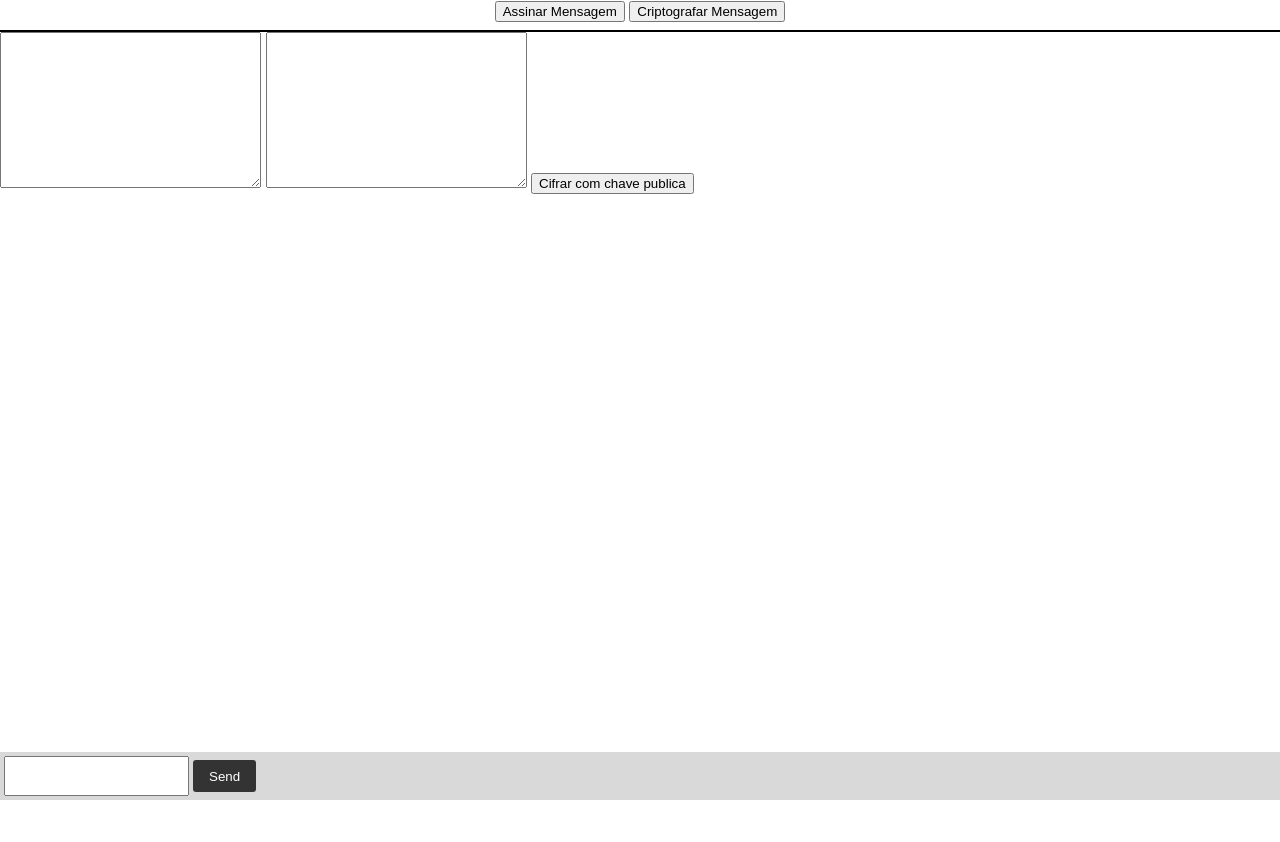
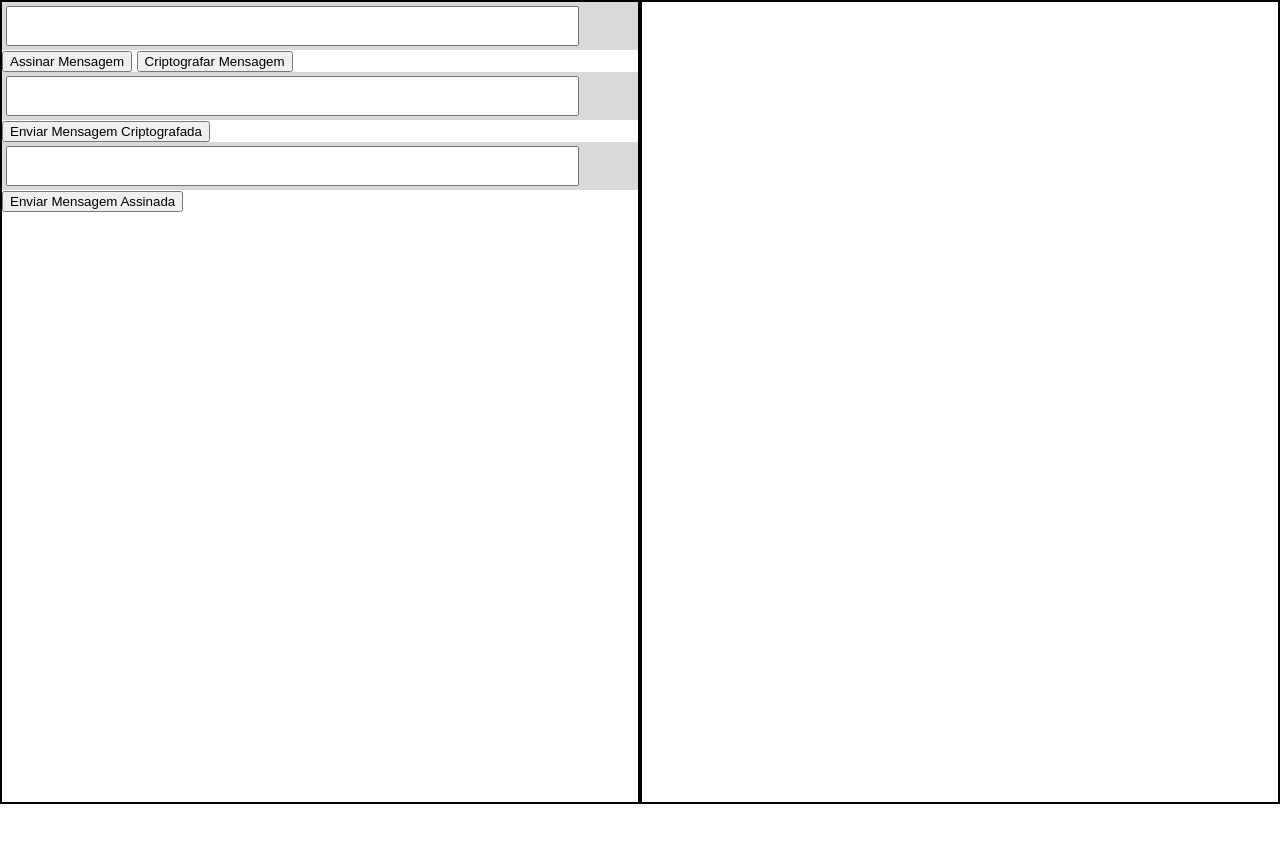
Before and after one commit to DevGuilhermeSv/AssinaturaDigital, a website: page index.html in a window 1280 px wide. Before the commit the page ends 800 px from the top, so only its background shows below. Drawn offline with nearby package versions, Linux system fonts and the light colour scheme; no server answers.

Commit message:
adjust front

```diff
--- a/index.html
+++ b/index.html
@@ -1,49 +1,145 @@
 <!DOCTYPE html>
 <html>
+
 <head>
   <title>Socket.IO chat</title>
   <style>
-      body { margin: 0; padding-bottom: 3rem; font-family: -apple-system, BlinkMacSystemFont, "Segoe UI", Roboto, Helvetica, Arial, sans-serif; }
+    body {
+      margin: 0;
+      padding-bottom: 3rem;
+      font-family: -apple-system, BlinkMacSystemFont, "Segoe UI", Roboto, Helvetica, Arial, sans-serif;
+    }
 
-      .form { background: rgba(0, 0, 0, 0.15); padding: 0.25rem;  display: flex; height: 3rem; box-sizing: border-box; backdrop-filter: blur(10px); }
-      #mensage-form{ background: rgba(0, 0, 0, 0.15); padding: 0.25rem; position: fixed; bottom: 0; left: 0; right: 0; display: flex; height: 3rem; box-sizing: border-box; backdrop-filter: blur(10px); }
+    .form {
+      background: rgba(0, 0, 0, 0.15);
+      padding: 0.25rem;
+      display: flex;
+      height: 3rem;
+      box-sizing: border-box;
+      backdrop-filter: blur(10px);
+    }
 
-      #input { border: none; padding: 0 1rem; flex-grow: 1; border-radius: 2rem; margin: 0.25rem; }
-      #input:focus { outline: none; }
-      .form > button { background: #333; border: none; padding: 0 1rem; margin: 0.25rem; border-radius: 3px; outline: none; color: #fff; }
+    #mensage-form {
+      background: rgba(0, 0, 0, 0.15);
+      padding: 0.25rem;
+      display: flex;
+      height: 3rem;
+      box-sizing: border-box;
+      backdrop-filter: blur(10px);
+    }
 
-      #messages { list-style-type: none; margin: 0; padding: 0; }
-      #messages > li { padding: 0.5rem 1rem; }
-      #messages > li:nth-child(odd) { background: #efefef; }
+    #mensage-input {
+      width: 90%;
+    }
 
-      #opcoes{
+    #input {
+      border: none;
+      padding: 0 1rem;
+      flex-grow: 1;
+      border-radius: 2rem;
+      margin: 0.25rem;
+    }
+
+    #input:focus {
+      outline: none;
+    }
+
+    .form>button {
+      background: #333;
+      border: none;
+      padding: 0 1rem;
+      margin: 0.25rem;
+      border-radius: 3px;
+      outline: none;
+      color: #fff;
+    }
+
+    #messages {
+      list-style-type: none;
+      margin: 0;
+      padding: 0;
+    }
+
+    #messages>li {
+      padding: 0.5rem 1rem;
+    }
+
+    #messages>li:nth-child(odd) {
+      background: #efefef;
+    }
+
+    #container {
+      width: 100%;
+      display: flex;
+      justify-content: space-around;
+    }
+
+    .inner-container {
+      border: 2px solid black;
+      height: 100vh;
+      flex: 1;
+    }
+
+    /* #opcoes{
         border-bottom: 2px solid black;
         height: 30px;
         width: 100%;
         display: flex;
          justify-content: center;
-      }
+      } */
   </style>
 </head>
+
 <body>
   <ul id="messages"></ul>
+  <div id="container">
+    <div id="left-container" class="inner-container">
+      <form id="mensage-form" class="form" action="">
+        <input id="mensage-input" autocomplete="off" />
+      </form>
       <div id="opcoes">
         <form>
           <input type="button" value="Assinar Mensagem" onclick="assinar()">
-        <input type="button" value="Criptografar Mensagem">
+          <input type="button" value="Criptografar Mensagem" onclick="criptografar()">
+        </form>
+        <div id="mensagem-criptografada">
+
+          <form id="mensage-form" class="form" action="">
+            <input id="mensage-input" autocomplete="off" />
+          </form>
+          <div id="opcoes">
+            <form>
+              <input type="button" value="Enviar Mensagem Criptografada" onclick="enviar()">
             </form>
 
-    </div>
-    <div id="detalhes">
-      <textarea name="mensagem" id="" cols="30" rows="10"></textarea>
-      <textarea name="hash" id="" cols="30" rows="10"></textarea>
-      <input type="button" value="Cifrar com chave publica" onclick="cifrar()" >
 
           </div>
+        </div>
+        <div id="mensagem-assinada">
+
           <form id="mensage-form" class="form" action="">
-      <input id="mensage-input" autocomplete="off" /><button>Send</button>
+            <input id="mensage-input" autocomplete="off" />
           </form>
+          <div id="opcoes">
+            <form>
+              <input type="button" value="Enviar Mensagem Assinada" onclick="enviar()">
+            </form>
+
+
+          </div>
+        </div>
+      </div>
+
+      </div>
+      <div id="rigth-container" class="inner-container">
+
+      </div>
+
+    </div>
+
+
 </body>
+
 </html>
 <script src="/socket.io/socket.io.js"></script>
 <script>
@@ -54,14 +150,14 @@
   var usernameinput = document.getElementById('username-input');
 
   var users = [];
-  mensageform.addEventListener('submit', function(e) {
+  mensageform.addEventListener('submit', function (e) {
     e.preventDefault();
     if (input.value) {
       socket.emit('chat message', input.value);
       input.value = '';
     }
   });
-  userform.addEventListener('submit',function(e){
+  userform.addEventListener('submit', function (e) {
     e.preventDefault();
     debugger
     if (usernameinput.value) {
@@ -87,13 +183,13 @@
   socket.on("user connected", (user) => {
     this.users.push(user);
   });
-  socket.on('chat message', function(msg) {
+  socket.on('chat message', function (msg) {
     var item = document.createElement('li');
     item.textContent = msg;
     messages.appendChild(item);
     window.scrollTo(0, document.body.scrollHeight);
   });
-  socket.on('users'), function(users){
+  socket.on('users'), function (users) {
     var item = document.createElement('li');
     item.textContent = users;
     messages.appendChild(item);
@@ -102,17 +198,17 @@
   }
 </script>
 <script>
-  function obterMensagem(){
+  function obterMensagem() {
     return input.value;
   }
-  function assinar(){
+  function assinar() {
     var mensagem = obterMensagem();
     obterChaves();
 
   }
-  var chaves ={}
+  var chaves = {}
   obterChaves();
-  function obterChaves(){
+  function obterChaves() {
     fetch('/generateKeys')
       .then(response => {
         // indicates whether the response is successful (status code 200-299) or not
@@ -122,16 +218,28 @@
         return response.json()
       })
       .then(data => {
-      chaves=data;
+        chaves = data;
       })
   }
 
-  function cifrar(){
+  function cifrar() {
     var mensagem = obterMensagem();
 
-    fetch("/encript",{
+    fetch("/encript", {
       method: "POST",
-      body: JSON.stringify({e:chaves.e, chave: chaves.chavePublica})
+      body: JSON.stringify({ e: chaves.e, chave: chaves.chavePublica })
+    })
+  }
+  function criptografar() {
+    var obj = {
+      mensagem: obterMensagem(),
+      keys: chaves
+    }
+    fetch("/encript", {
+      method: "POST",
+      headers: { 'Content-Type': 'application/json' },
+      body: JSON.stringify(obj),
+
     })
   }
 </script>
--- a/index.js
+++ b/index.js
@@ -6,9 +6,9 @@ const server = http.createServer(app);
 const { Server } = require("socket.io");
 const io = new Server(server);
 
-const bodyParser = require('body-parser');
-app.use(bodyParser.urlencoded({ extended: true }));
 app.use(express.json());
+app.use(express.urlencoded({ extended: false }));
+
 const chat = require('./services/chat')
 
 
```
Lines whose indentation alone changed are shown as unchanged.
